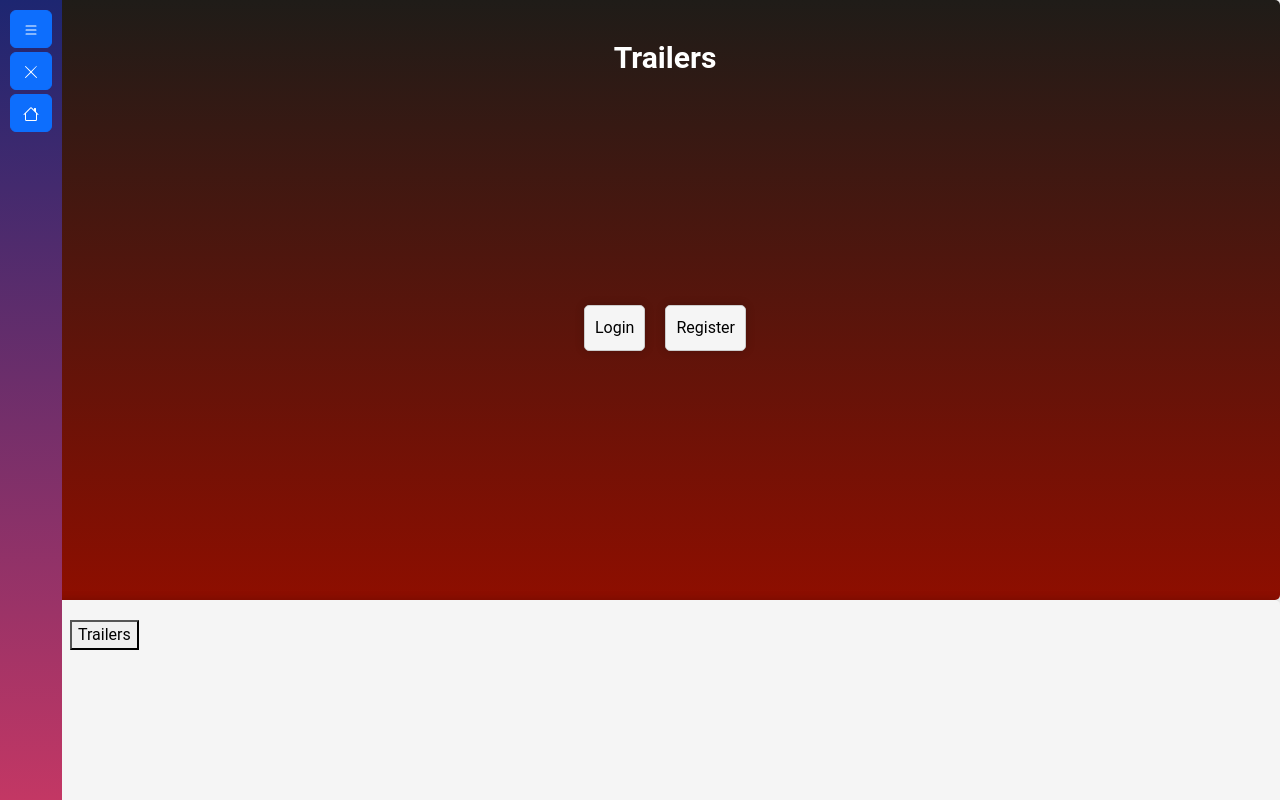
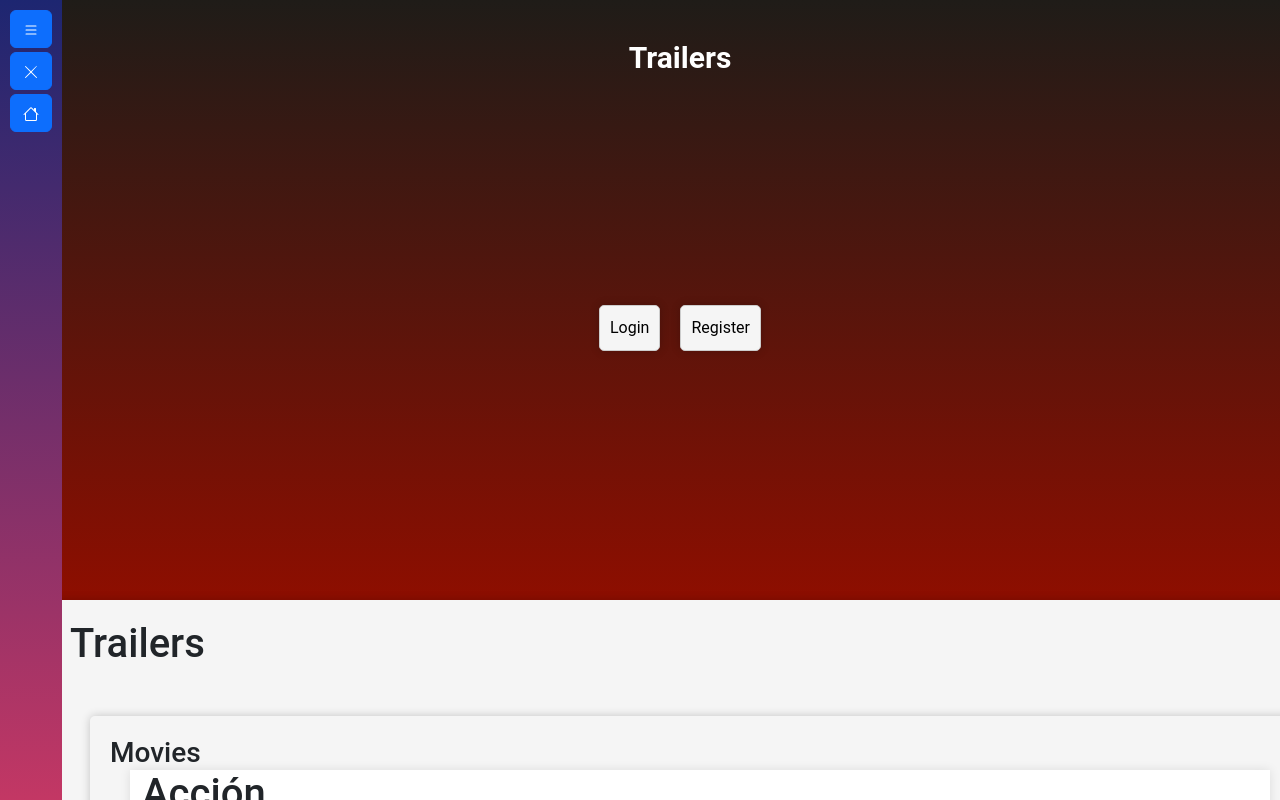
Before and after one commit to CarlosManuel02/trailers-app, an Angular app: page /traillers/home in a window 1280 px wide. Built offline with nearby package versions, Linux system fonts and the light colour scheme.

Commit message:
nueva pestaña protegida

```diff
--- a/src/app/traillers/pages/home/home.component.css
+++ b/src/app/traillers/pages/home/home.component.css
@@ -6,6 +6,23 @@
   box-shadow: 0 0 10px 0 rgba(0, 0, 0, 0.2);
   height: 600px;
   width: 100%;
+}
+.carousel{
+  background-color: #f5f5f5;
+  padding: 20px;
+  border-radius: 5px;
+  margin: 20px;
+  box-shadow: 0 0 10px 0 rgba(0, 0, 0, 0.2);
+  height: 600px;
+  width: 100%;
+}
+
+.view-more{
+  display: flex;
+  justify-content: center;
+  align-items: center;
+  margin: 20px;
+
 }
 .container{
   padding: 20px;
--- a/src/app/traillers/pages/home/home.component.html
+++ b/src/app/traillers/pages/home/home.component.html
@@ -20,8 +20,30 @@
       </div>
 
       <div class="hero">
-        <button routerLink="../traillers">Trailers</button>
+        <h1>
+          Trailers
+        </h1>
+        <div class="mt-5 carousel">
+
+          <div class="">
+            <h3 class="card-title">Movies</h3>
+          </div>
+          <div class="card-body carousel-list">
+            <app-carousel [trailer]="categories[0]"></app-carousel>
+
+          </div>
+
+          <div class="view-more">
+            <button routerLink="../traillers"
+              class="btn btn-primary btn-lg btn-block">
+              View More
+            </button>
+          </div>
+
+        </div>
+
       </div>
+
 
 
 
--- a/src/app/traillers/pages/home/home.component.ts
+++ b/src/app/traillers/pages/home/home.component.ts
@@ -1,6 +1,7 @@
 import {Component, OnInit} from '@angular/core';
 import {Trailer} from "../../interfaces/category.interface";
 import {TraillersService} from "../../services/traillers.service";
+import {TrailerCategory} from "../../interfaces/trailerCategory.interface";
 
 
 @Component({
@@ -10,9 +11,16 @@ import {TraillersService} from "../../services/traillers.service";
 })
 export class HomeComponent implements OnInit {
 
-
-  ngOnInit() {
+  constructor(private ts: TraillersService) {
+    this.categories = ts.trailerCategory;
   }
 
+  categories: TrailerCategory[] = []
+  trailer: Trailer[] = []
+
+  ngOnInit(): void {
+    // map the trailer to category and trailer
+    console.log(this.categories)
+  }
 
 }
```
